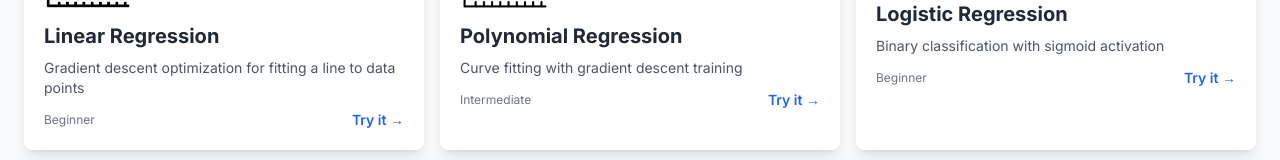
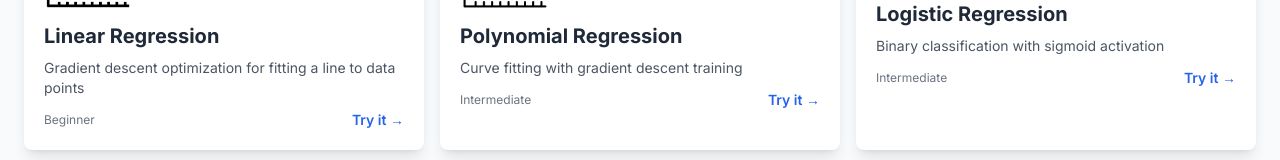
Before and after one commit to satya00089/learn-algo, a Next.js app: page /ml in a window 1280 px wide. Shown: the part 534-694 px from the top of the page. Built offline with nearby package versions, Linux system fonts and the light colour scheme.

Commit message:
feat: update difficulty level from Beginner to Intermediate in MLPage component

```diff
--- a/src/app/ml/page.tsx
+++ b/src/app/ml/page.tsx
@@ -71,7 +71,7 @@ export default function MLPage() {
       iconType: 'image' as const,
       color: 'text-orange-600 dark:text-orange-400',
       darkFilter: 'dark:invert',
-      difficulty: 'Beginner',
+      difficulty: 'Intermediate',
       comingSoon: false,
     },
     {
@@ -82,7 +82,7 @@ export default function MLPage() {
       iconType: 'image' as const,
       color: 'text-pink-600 dark:text-pink-400',
       darkFilter: 'dark:invert',
-      difficulty: 'Beginner',
+      difficulty: 'Intermediate',
       comingSoon: false,
     },
     {
```
